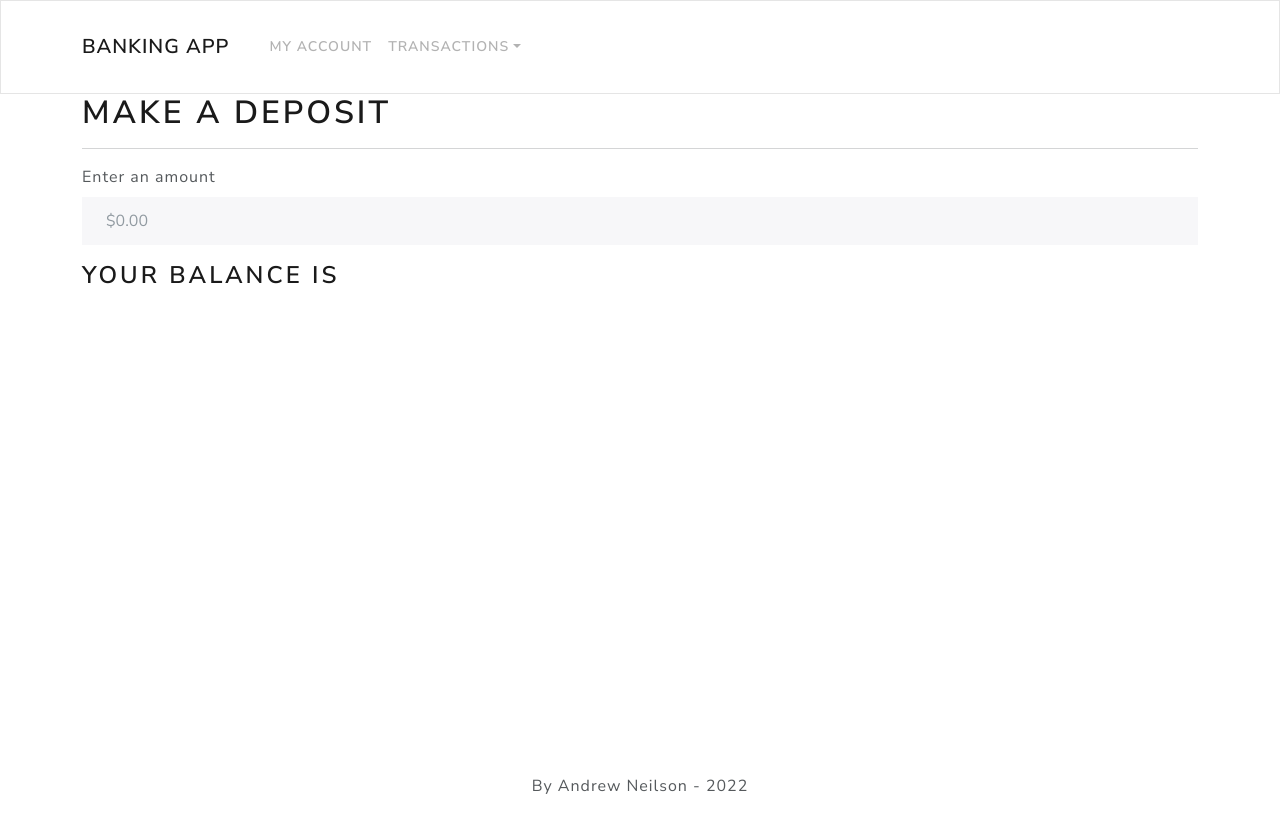
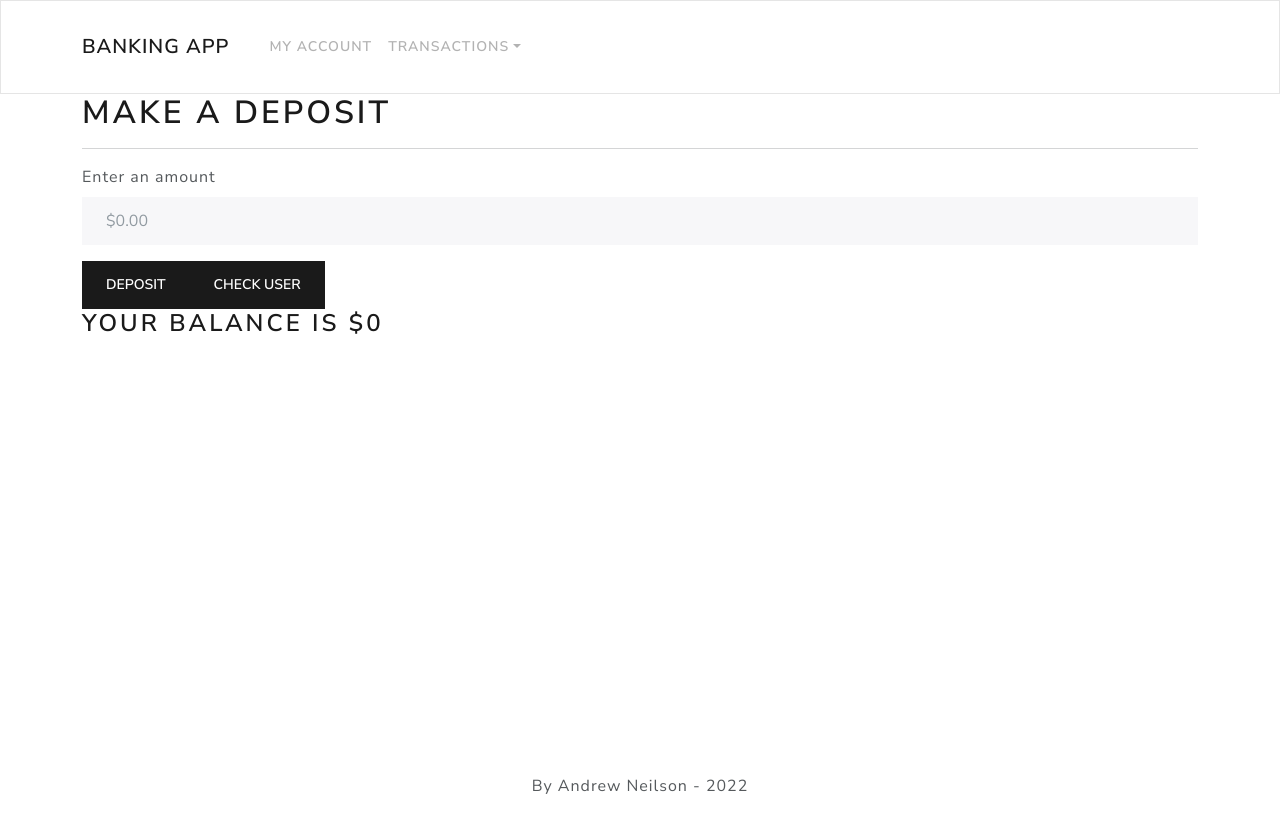
Before and after one commit to dragon-seed/banking_app, a React (Create React App) app in the folder bank-client/: page /#/deposit in a window 1280 px wide. Built offline with nearby package versions, Linux system fonts and the light colour scheme.

Commit message:
added deposit function on front end

```diff
--- a/bank-client/src/components/Deposit.js
+++ b/bank-client/src/components/Deposit.js
@@ -1,7 +1,28 @@
 import MainScreen from "./MainScreen";
-import { Form } from "react-bootstrap";
+import { Form, Button } from "react-bootstrap";
+import { useState, useEffect } from 'react'
+import axios from "axios";
 
 const Deposit = () => {
+
+    const [depositAmount, setDepositAmount] = useState(0)
+    const [userBalance, setUserBalance] = useState(0)
+    // useEffect(() => {console.log(depositAmount)}, [depositAmount])
+
+    const depositMoney = async () => {
+        const email = getUser()['email']
+        console.log(email)
+        const data = await axios.post('/api/users/deposit', {email: email, amount: depositAmount})
+        console.log(data)
+        setUserBalance(data.data['balance'])
+    }
+
+    const getUser = () => {
+        const userData = localStorage.getItem('userInfo')
+        const parseData = JSON.parse(userData)
+        return parseData
+    }
+
   return (
     <MainScreen title="Make a Deposit">
       <div>
@@ -11,10 +32,17 @@ const Deposit = () => {
             <Form.Control
               type="amount"
               placeholder="$0.00"
+              onChange ={(e) => setDepositAmount(e.target.value) }
             />
           </Form.Group>
+          <Button variant="primary" type="submit" onClick={depositMoney}>
+            Deposit
+          </Button>
+          <Button variant="primary" onClick={getUser}>
+            Check User
+          </Button>
         </Form>
-        <h3>Your balance is</h3>
+        <h3>Your balance is ${userBalance}</h3>
       </div>
     </MainScreen>
   );
--- a/bank-client/src/components/Login.js
+++ b/bank-client/src/components/Login.js
@@ -35,6 +35,7 @@ const Login = () => {
       console.log(data);
 
       localStorage.setItem("userInfo", JSON.stringify(data));
+      console.log(localStorage.getItem('userInfo'))
 
       setLoading(false);
     } catch (error) {
--- a/bank-client/src/components/Signup.js
+++ b/bank-client/src/components/Signup.js
@@ -3,6 +3,8 @@ import { useState } from "react";
 import { Form, Button, Row, Col } from "react-bootstrap";
 import ErrorMessage from './ErrorMessage'
 import axios from 'axios';
+
+
 const Signup = () => {
 
     const [name, setName] = useState("");
```
